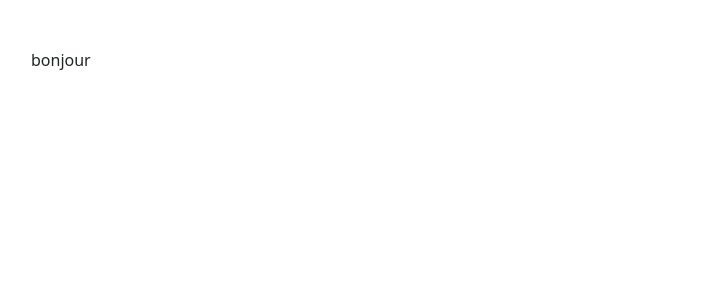
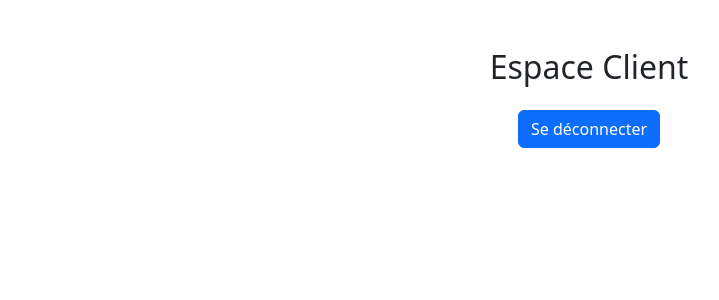
Before and after one commit to BenRhoumaMaher/projetscrum, a React (Create React App) app in the folder frontend/: page /client in a window 1280 px wide. Shown: the top 300 px of the page, without its empty margins (51-770 px from the left). Built offline with nearby package versions, Linux system fonts and the light colour scheme.

Commit message:
realisation de user story 12

```diff
--- /dev/null
+++ b/frontend/src/components/ClientDashboard.jsx
@@ -0,0 +1,13 @@
+import React from 'react';
+
+const ClientDashboard = ({ onLogout, onCloseAccount }) => {
+    return (
+        <div className="d-flex flex-column align-items-center">
+            <button className="btn btn-primary mb-3" onClick={onLogout}>
+                Se déconnecter
+            </button>
+        </div>
+    );
+};
+
+export default ClientDashboard;
--- a/frontend/src/pages/ClientPage.jsx
+++ b/frontend/src/pages/ClientPage.jsx
@@ -1,9 +1,20 @@
 import React from 'react';
+import { useNavigate } from 'react-router-dom';
+import ClientDashboard from '../components/ClientDashboard'; // Assurez-vous du bon chemin d'import
 
 const ClientPage = () => {
+    const navigate = useNavigate();
+
+    const handleLogout = () => {
+        localStorage.removeItem('userToken');
+        alert('Vous êtes déconnecté.');
+        navigate('/');
+    };
+
     return (
         <div className="container mt-5">
-            <p>bonjour</p>
+            <h2 className="mb-4 text-center">Espace Client</h2>
+            <ClientDashboard onLogout={handleLogout}/>
         </div>
     );
 };
```
